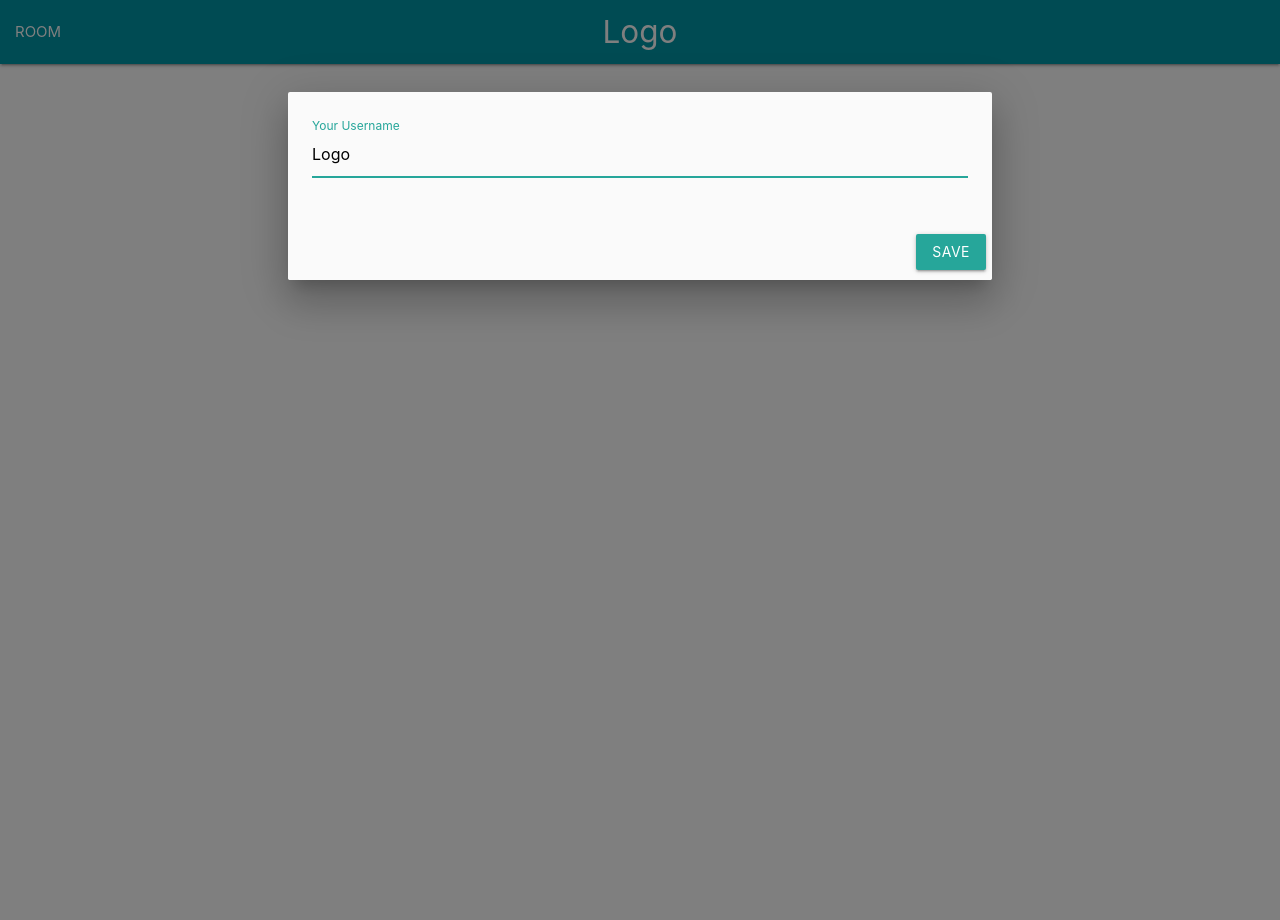
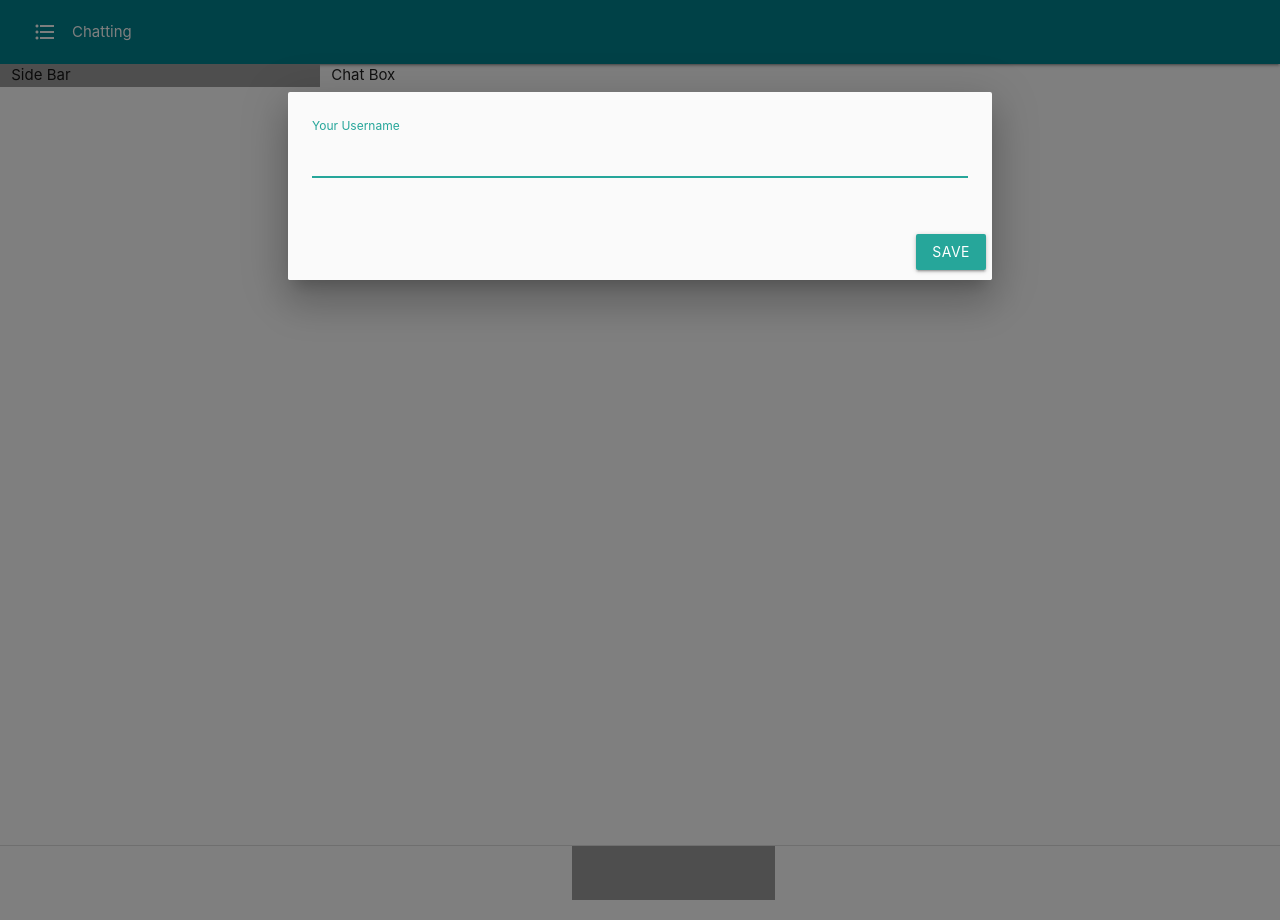
Before and after one commit to Royserg/chatrooms, a Flask app: page / in a window 1280 px wide. Run offline with Flask 2, Linux system fonts and the light colour scheme.

Commit message:
dividing layout

```diff
--- a/templates/index.html
+++ b/templates/index.html
@@ -7,17 +7,37 @@
         <title>Chatroom</title>
         <!-- Materialize CSS https://materializecss.com/getting-started.html -->
         <link rel="stylesheet" href="https://cdnjs.cloudflare.com/ajax/libs/materialize/1.0.0-beta/css/materialize.min.css">
+        <!-- Materialize Icons -->
+        <link href="https://fonts.googleapis.com/icon?family=Material+Icons" rel="stylesheet">
+        <!-- Custom Styles -->
+        <link rel="stylesheet" href="{{ url_for('static', filename='css/styles.css') }}">
     </head>
     <body>
-        <nav>
-            <div class="nav-wrapper cyan darken-2">
-                <!-- Modal Trigger - change username -->
-                <a href="#usernameModal" class="brand-logo center waves-effect waves-light modal-trigger">Logo</a>
-                <ul id="nav-mobile" class="left hide-on-med-and-down">
-                    <li><a href="#">ROOM</a></li>
-                </ul>
-            </div>
-        </nav>
+        <header>
+            <nav>
+                <div class="nav-wrapper cyan darken-3">
+                    <!-- Modal Trigger - change username -->
+                    <a href="#usernameModal" class="brand-logo center modal-trigger"></a>
+                    <ul id="nav-mobile" class="left">
+                        <li data-target="slide-out" class="sidenav-trigger">
+                            <a href="#">
+                                <i class="small material-icons left">format_list_bulleted</i>
+                                <span class='hide-on-med-and-down'>Chatting</span>
+                            </a>
+                        </li>
+                    </ul>
+                </div>
+            </nav>
+        </header>
+
+        <!-- Sidebard color: cyan darken-2  -->
+        <ul id="slide-out" class="sidenav cyan darken-2">
+            <li><a href="#!">Chatting<i class="material-icons">question_answer</i></a></li>
+            <li><div class="divider"></div></li>
+            <li><a class="subheader">Other Groups</a></li>
+            <li><a href="#!">Second Link</a></li>
+            <li><a class="waves-effect" href="#!">Third Link With Waves</a></li>
+        </ul>
 
         <!-- Set Username Modal Structure -->
         <div id="usernameModal" class="modal">
@@ -32,6 +52,31 @@
             </div>
         </div>
 
+        <main>
+            <div class="row">
+                <!-- Side Bar -->
+                <div class="col s3 grey">
+                    Side Bar
+                </div>
+
+                <!-- Chat box -->
+                <div class="col s9">
+                    Chat Box
+                </div>
+            </div>
+        </main>
+
+        <div class="divider"></div>
+        <div class="row">
+            <div class="col s9 offset-s3 grey">
+                <input type="text">
+
+            <!-- <footer class="page-footer grey lighten-4"> -->
+
+
+
+            </div>
+        </div>
 
 
         <!-- Materialize CSS JavaScript file -->
```
